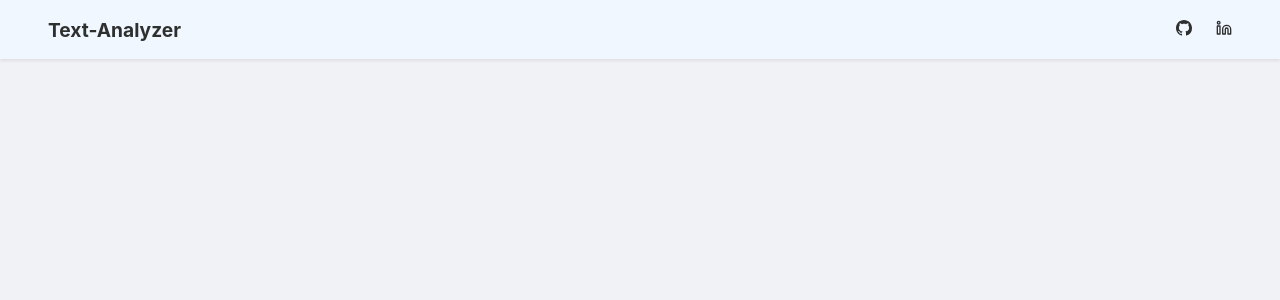
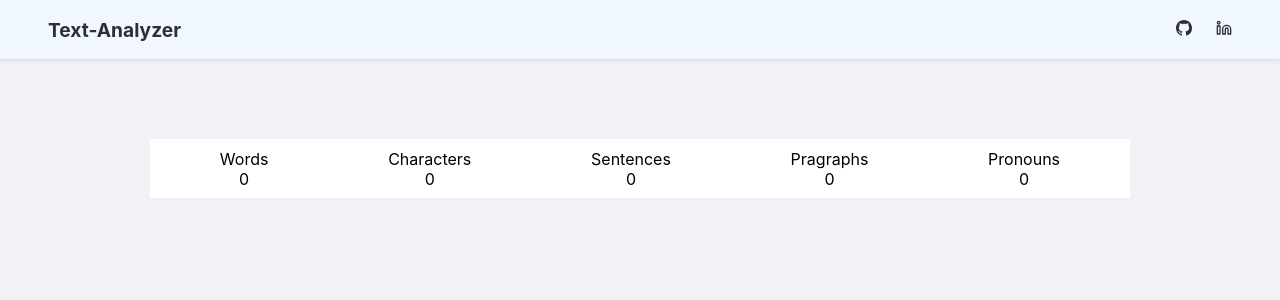
Before and after one commit to Dashrath-Sharma/text-analyzer, a React (Create React App) app: page / in a window 1280 px wide. Shown: the top 300 px of the page. Built offline with nearby package versions, Linux system fonts and the light colour scheme.

Commit message:
Counters are added

```diff
--- a/src/App.js
+++ b/src/App.js
@@ -1,10 +1,12 @@
-import './App.css';
-import Header from './UI/Header';
+import "./App.css";
+import DisplayDetails from "./UI/DisplayDetails";
+import Header from "./UI/Header";
 
 function App() {
   return (
     <div className="App">
       <Header />
+      <DisplayDetails />
     </div>
   );
 }
--- a/src/UI/DisplayDetails.js
+++ b/src/UI/DisplayDetails.js
@@ -1,15 +1,24 @@
-import styled from 'styled-components';
+import styled from "styled-components";
+import Specs from "./Specs";
 
-export default function DisplayDetails(){
-    const Container = styled.div`
-    background:#fff;
-    `;
-    const Children = styled.div`
-    margin: .5em
-    `;
-    return(
-        <Container>
-
-        </Container>
-    );
+export default function DisplayDetails() {
+  const Container = styled.div`
+    background: #fff;
+    margin-top: 5em;
+    margin-left: auto;
+    margin-right: auto;
+    width: 75%;
+    padding: 0.6em;
+    display: flex;
+    justify-content: space-around;
+  `;
+  return (
+    <Container>
+      <Specs title="Words" value="0" />
+      <Specs title="Characters" value="0" />
+      <Specs title="Sentences" value="0" />
+      <Specs title="Pragraphs" value="0" />
+      <Specs title="Pronouns" value="0" />
+    </Container>
+  );
 }
--- /dev/null
+++ b/src/UI/Specs.js
@@ -0,0 +1,16 @@
+import styled from "styled-components";
+
+export default function Specs({ title, value }) {
+  const Title = styled.p`
+    margin: 0;
+  `;
+  const Value = styled.p`
+    margin: 0;
+  `;
+  return (
+    <div>
+      <Title>{title}</Title>
+      <Value>{value}</Value>
+    </div>
+  );
+}
```
